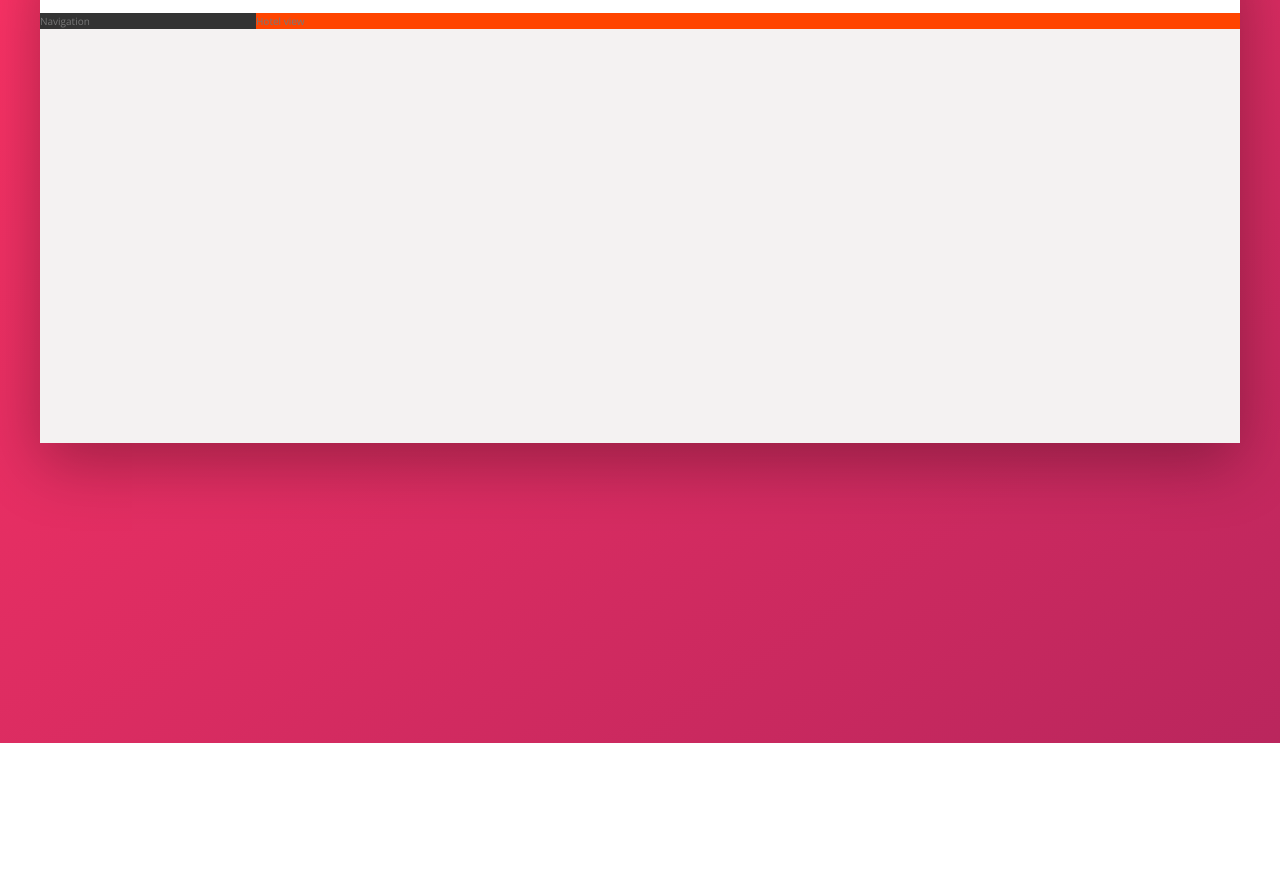
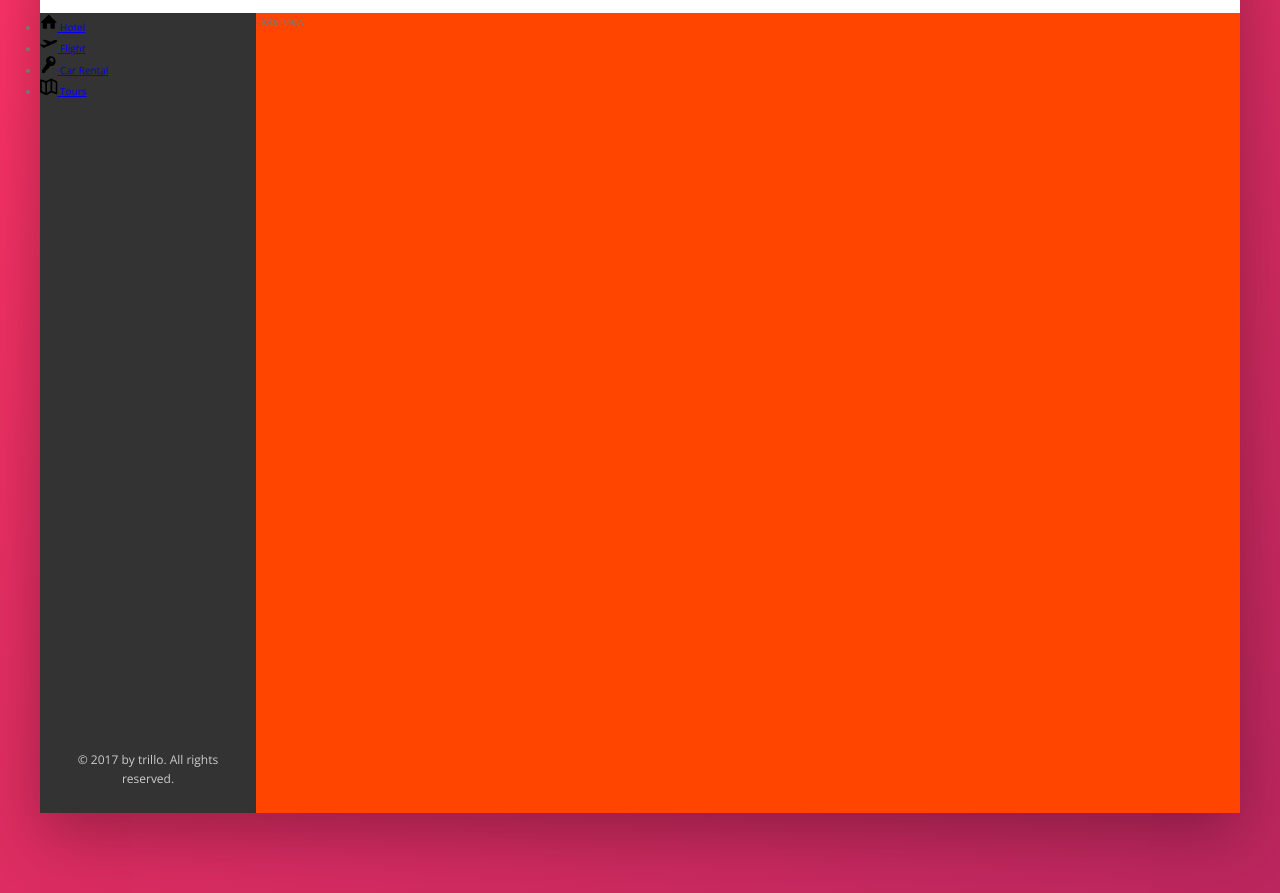
Before and after one commit to BennyKayer/advanced-css-sass-trillo, a website: page index.html in a window 1280 px wide. Shown: the part 137-1030 px from the top of the page. Before the commit the page ends 880 px from the top, so only its background shows below. Drawn offline with nearby package versions, Linux system fonts and the light colour scheme; files that its build step writes are made by us from their sources.

Commit message:
#78 Building the Navigation - part 1

```diff
--- a/index.html
+++ b/index.html
@@ -43,10 +43,54 @@
                     </div>
                 </nav>
             </header>
+
+
             <div class="content">
                 <nav class="sidebar">
-                    Navigation
+                    <ul class="side-nav">
+                        <li class="side-nav__item">
+                            <a href="#" class="side-nav__link">
+                                <svg class="side-nav__icon">
+                                    <use xlink:href="img/sprite.svg#icon-home"></use>
+                                </svg>
+                                <span>Hotel</span>
+                            </a>
+                        </li>
+
+                        <li class="side-nav__item">
+                            <a href="#" class="side-nav__link">
+                                <svg class="side-nav__icon">
+                                    <use xlink:href="img/sprite.svg#icon-aircraft-take-off"></use>
+                                </svg>
+                                <span>Flight</span>
+                            </a>
+                        </li>
+
+                        <li class="side-nav__item">
+                            <a href="#" class="side-nav__link">
+                                <svg class="side-nav__icon">
+                                    <use xlink:href="img/sprite.svg#icon-key"></use>
+                                </svg>
+                                <span>Car Rental</span>
+                            </a>
+                        </li>
+
+                        <li class="side-nav__item">
+                            <a href="#" class="side-nav__link">
+                                <svg class="side-nav__icon">
+                                    <use xlink:href="img/sprite.svg#icon-map"></use>
+                                </svg>
+                                <span>Tours</span>
+                            </a>
+                        </li>
+                    </ul>
+
+                    <div class="legal">
+                        &copy; 2017 by trillo. All rights reserved.
+                    </div>
                 </nav>
+
+
                 <main class="hotel-view">
                     Hotel view
                 </main>
--- a/sass/_components.scss
+++ b/sass/_components.scss
@@ -113,3 +113,31 @@
 
     }
 }
+
+///////////////////////////////////////
+/// SIDE NAVIGATION
+.side-nav {
+
+
+    &__item {
+
+    }
+
+    &__link {
+
+    }
+
+    &__icon {
+        width: 1.75rem;
+        height: 1.75rem;
+    }
+}
+
+//////////////////////////////////////////
+/// LEGAL TEXT
+.legal {
+    font-size: 1.2rem;
+    text-align: center;
+    padding: 2.5rem;
+    color: var(--color-grey-light-4);
+}
--- a/sass/_layout.scss
+++ b/sass/_layout.scss
@@ -26,11 +26,15 @@
     background-color: var(--color-grey-dark-1);
 
     flex: 0 0 18%;
+    display: flex;
+    flex-direction: column;
+    justify-content: space-between;
 }
 
 .hotel-view {
     background-color: #fff;
     background-color: orangered;
 
+    height: 80rem;
     flex: 1;
 }
```
